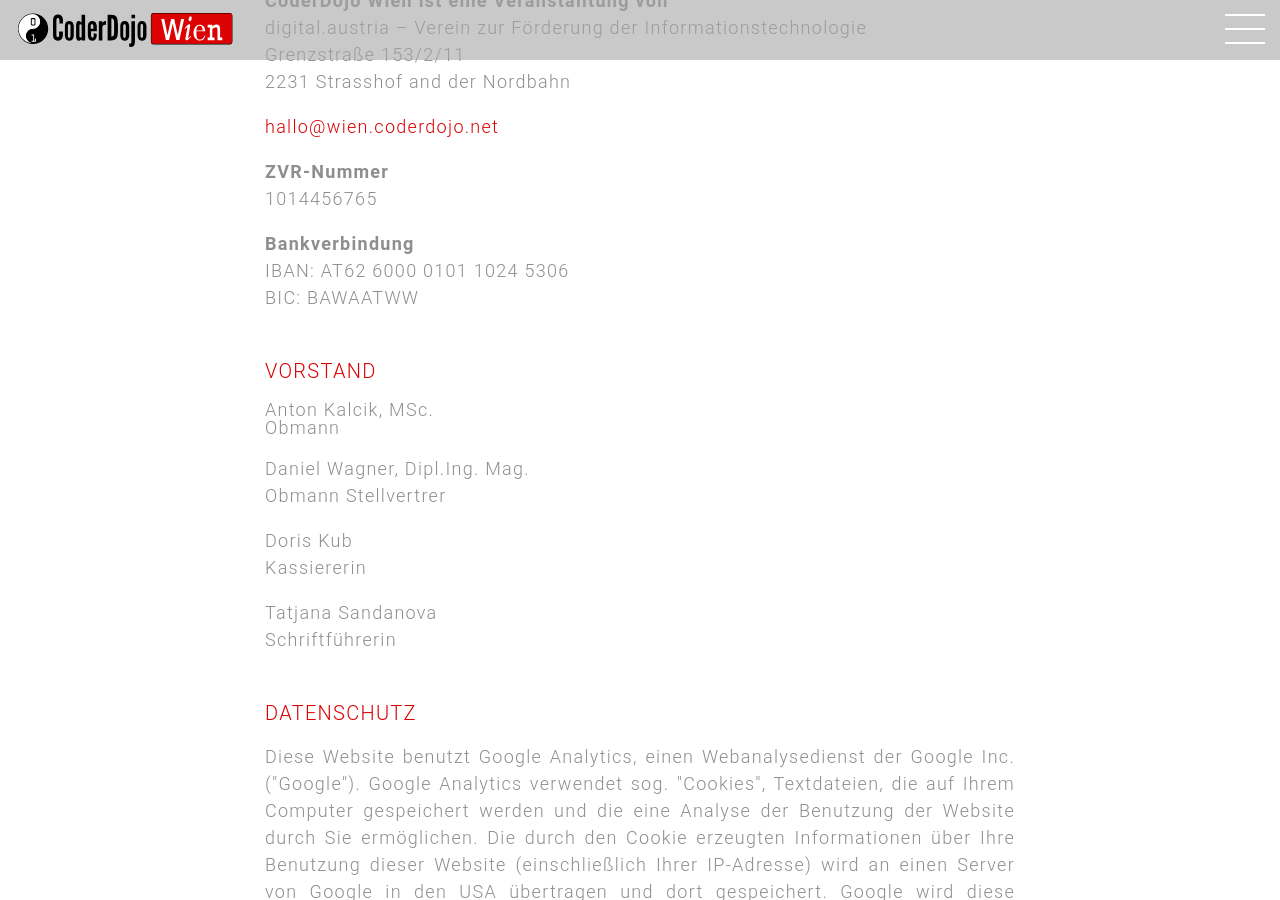
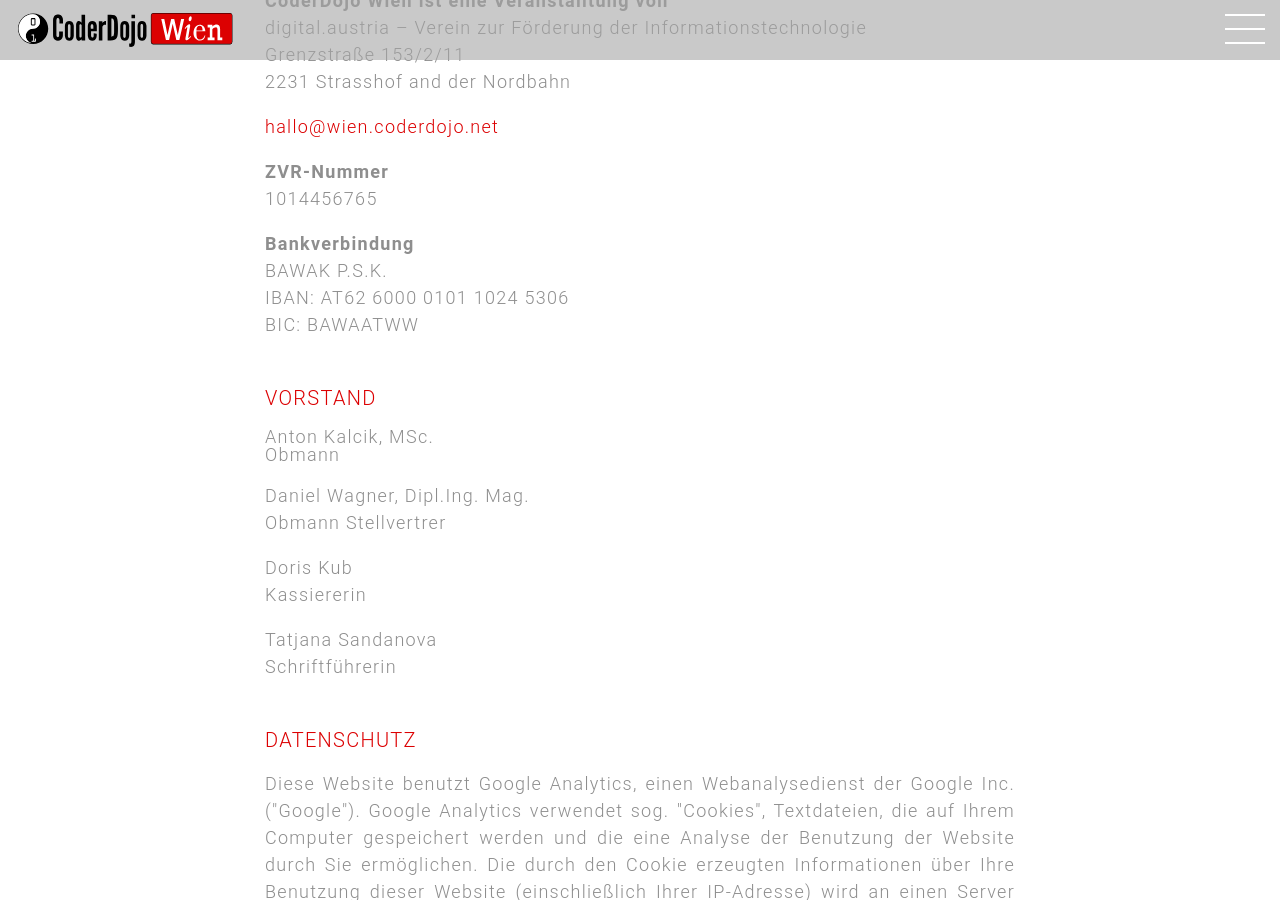
Before and after one commit to coderdojo-wien/coderdojo-wien.github.io, a Jekyll site: the page built from imprint.html, in a window 1280 px wide and 900 px high, scrolled down 1268 px. Built offline with Jekyll 4.4.1, drawn with Linux system fonts in a browser that asks for light colours; nearby versions of some CDN libraries; comment, search, counter and statistics services are not loaded.

Commit message:
Bankverbindung adapted.

```diff
--- a/_data/imprint.yml
+++ b/_data/imprint.yml
@@ -16,9 +16,11 @@
 </p>
 <p>
 <b>Bankverbindung</b>
-<br>
+<br />
+BAWAK P.S.K.
+<br />
 IBAN: AT62 6000 0101 1024 5306
-<br>
+<br />
 BIC: BAWAATWW
 </p>
 
```
